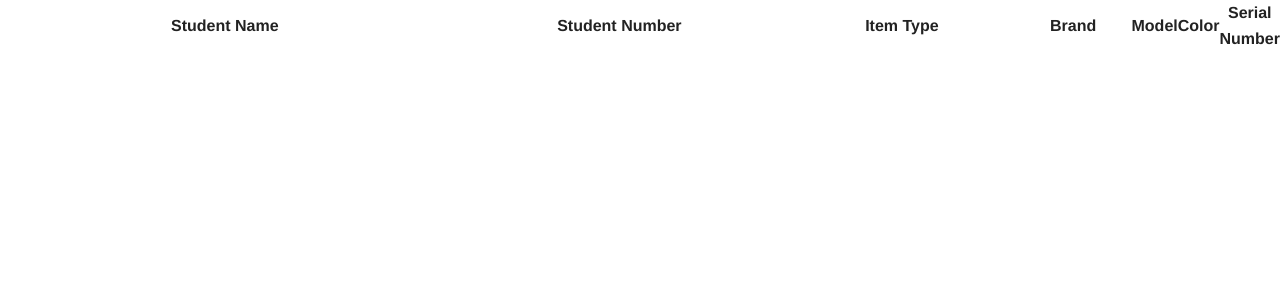
After one commit to beniedik/QRegistration, a PHP site: template template/reporttableheader.php in a window 1280 px wide. The commit adds this page. Shown: the top 300 px of the page. Run offline with PHP 8.4, Linux system fonts and the light colour scheme; the template is opened without the code that fills it, so the values that code supplies are empty.

Commit message:
Report generator code

```diff
--- /dev/null
+++ b/template/reporttableheader.php
@@ -0,0 +1,13 @@
+<table class="scroll hover" style="table-layout:fixed">
+    <thead>
+        <tr>
+            <th style="width: 40%">Student Name</th>
+            <th style="width: 30%">Student Number</th>
+            <th style="width: 20%">Item Type</th>
+            <th style="width: 10%">Brand</th>
+            <th style="width: 40%">Model</th>
+            <th style="width: 30%">Color</th>
+            <th style="width: 20%">Serial Number</th>
+        </tr>
+    </thead>
+    <tbody>
```
Also changed, not shown: useritemreport.php (+26 -1 lines).
